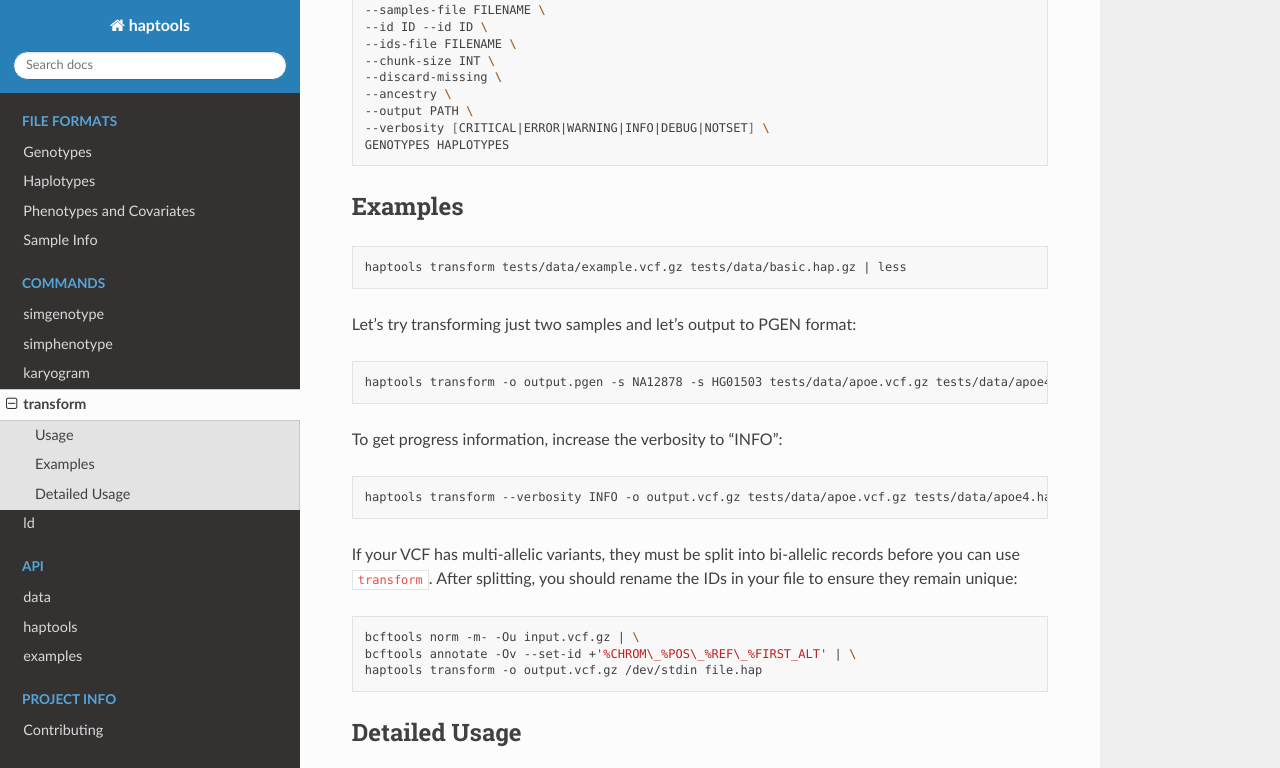
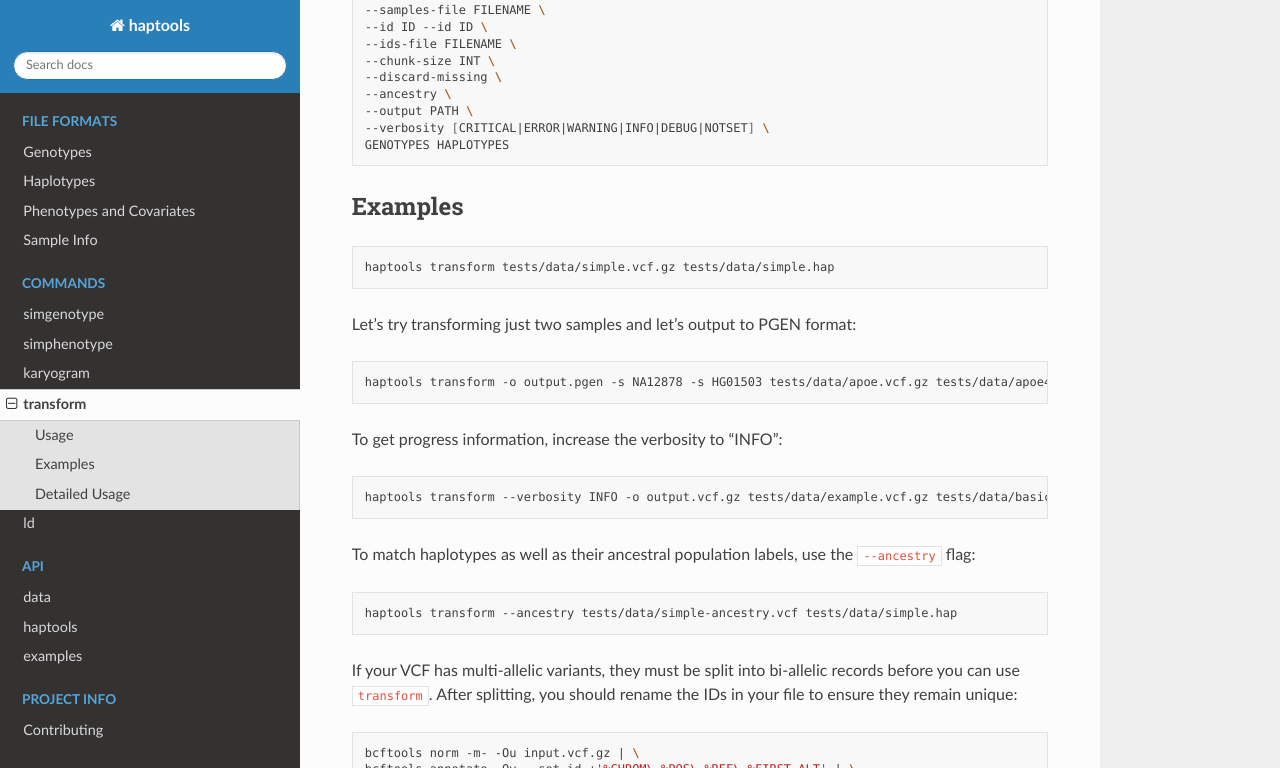
Before and after one commit to CAST-genomics/haptools, a Sphinx documentation site: the page built from docs/commands/transform.rst, in a window 1280 px wide and 900 px high, scrolled down 642 px, cut to the strip 0-768 px from the top of the window. Built offline with Sphinx 7.4.7 and the Read the Docs theme 2.0.0, drawn with Linux system fonts in a browser that asks for light colours.

Commit message:
create simple.hap test data file and include in examples

```diff
--- a/docs/commands/transform.rst
+++ b/docs/commands/transform.rst
@@ -33,7 +33,7 @@ Examples
 ~~~~~~~~
 .. code-block:: bash
 
-	haptools transform tests/data/example.vcf.gz tests/data/basic.hap.gz | less
+	haptools transform tests/data/simple.vcf.gz tests/data/simple.hap
 
 Let's try transforming just two samples and let's output to PGEN format:
 
@@ -45,7 +45,13 @@ To get progress information, increase the verbosity to "INFO":
 
 .. code-block:: bash
 
-	haptools transform --verbosity INFO -o output.vcf.gz tests/data/apoe.vcf.gz tests/data/apoe4.hap
+	haptools transform --verbosity INFO -o output.vcf.gz tests/data/example.vcf.gz tests/data/basic.hap.gz
+
+To match haplotypes as well as their ancestral population labels, use the ``--ancestry`` flag:
+
+.. code-block:: bash
+
+	haptools transform --ancestry tests/data/simple-ancestry.vcf tests/data/simple.hap
 
 If your VCF has multi-allelic variants, they must be split into bi-allelic records before you can use ``transform``. After splitting, you should rename the IDs in your file to ensure they remain unique:
 
```
Also changed, not shown: docs/commands/simphenotype.rst (+7 -0 lines), 1 other file.
